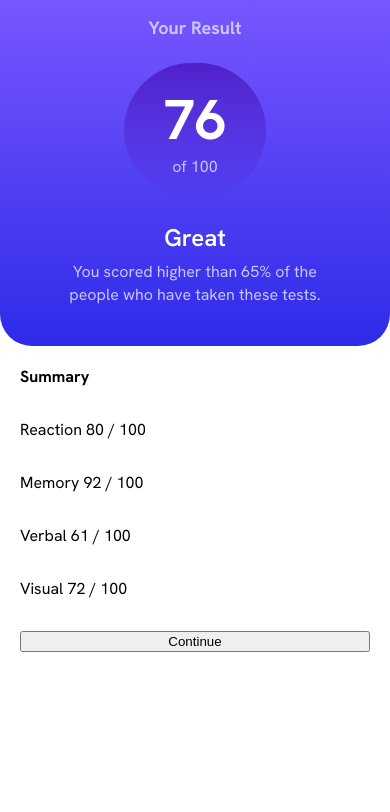
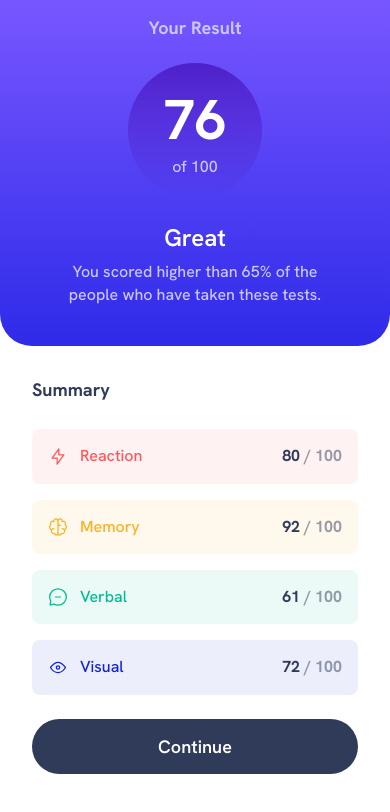
Before and after one commit to Scott1UP/results-summary, a plain HTML site: page index.html in a window 390 px wide. Drawn offline with Linux system fonts and the light colour scheme.

Commit message:
Finalisd mobile designs at 375px width

```diff
--- a/index.html
+++ b/index.html
@@ -34,11 +34,40 @@
       </div>
   </header>
       <div class="bottom">
-        <h4>Summary</h4>
-        <div class="reaction">Reaction 80 / 100</div>
-        <div class="memory">Memory 92 / 100</div>
-        <div class="verbal">Verbal 61 / 100</div>
-        <div class="visual">Visual 72 / 100</div>
+        <h3 class="summary">Summary</h3>
+
+        <div class="item reaction">
+          <div class="iconAndText">
+            <img src="./images/icon-reaction.svg" alt="lightning bolt icon">
+            <p class="red">Reaction</p>
+          </div>
+          <p class="scores"><strong><span class="mark">80</span> / 100</strong></p>
+        </div>
+
+        <div class="item memory">
+          <div class="iconAndText">
+            <img src="./images/icon-memory.svg" alt="brain icon">
+            <p class="orange">Memory</p>
+          </div>
+            <p class="scores"><strong><span class="mark">92</span> / 100</strong></p>
+        </div>
+
+        <div class="item verbal">
+          <div class="iconAndText">
+            <img src="./images/icon-verbal.svg" alt="speech bubble icon">
+            <p class="green">Verbal</p>
+          </div>
+            <p class="scores"><strong><span class="mark">61</span> / 100</strong></p>
+        </div>
+
+        <div class="item visual">
+          <div class="iconAndText">
+            <img src="./images/icon-visual.svg" alt="speech bubble icon">
+            <p class="blue">Visual</p>
+          </div>
+            <p class="scores"><strong><span class="mark">72</span> / 100</strong></p>
+        </div>
+
         <button>Continue</button>
       </div>
     </div>
--- a/styles.css
+++ b/styles.css
@@ -29,10 +29,15 @@ h3 {
     font-weight: 700;
 }
 
+.summary {
+    color: hsla(224, 30%, 27%, 100%);
+}
+
 p {
     font-size: 16px;
     line-height: 1.4;
-    color:hsl(241, 100%, 89%)
+    color:hsl(241, 100%, 89%);
+    font-weight: 500;
 }
 
 .top {
@@ -55,13 +60,89 @@ p {
 }
 
 .circle {
-    padding: 20px 40px;
+    padding: 20px 36px;
     border-radius: 360px;
     background-image: linear-gradient(hsla(256, 72%, 46%, 1),hsla(241, 72%, 46%, 0));
 }
 .bottom {
     display: flex;
     flex-direction: column;
-    gap: 2rem;
-    margin: 20px;
+    gap: 1rem;
+    margin: 32px;
 }
+
+.summary {
+    margin-bottom: 12px;
+}
+.item {
+    display: flex;
+    flex-direction: row;
+    justify-content: space-between;
+    padding: 16px;
+    border-radius: 8px;
+}
+
+.iconAndText {
+    display: flex;
+    flex-direction: row;
+    gap: 0.75rem;
+}
+
+.reaction {
+    background-color: hsla(0, 100%, 67%, 8%);
+}
+
+.memory {
+    background-color: hsla(39, 100%, 56%, 8%);
+}
+
+.verbal {
+    background-color: hsla(166, 100%, 37%, 8%);
+}
+
+.visual {
+    background-color: hsla(234, 85%, 45%, 8%);
+}
+
+.scores {
+    color: hsla(224, 30%, 27%, 50%);
+}
+
+.mark {
+    color: hsla(224, 30%, 27%, 100%);
+}
+
+.red {
+    color: hsl(0, 100%, 67%);
+}
+
+.orange {
+    color: hsl(39, 100%, 56%);
+}
+
+.green {
+    color: hsl(166, 100%, 37%);
+}
+
+.blue {
+    color: hsl(234, 85%, 45%);
+}
+
+button {
+    border: none;
+    padding: 16px 12px;
+    border-radius: 50px;
+    margin-top: 8px;
+
+    font-family: 'HankenGrotesk', sans-serif;
+    font-size: 18px;
+    font-weight: 600;
+
+    background-color: hsl(224, 30%, 27%);
+    color: white;
+}
+
+button:hover {
+    cursor: pointer;
+    background-image: linear-gradient(hsl(252, 100%, 67%), hsl(241, 81%, 54%));
+}
```
Also changed, not shown: images/icon-memory.svg (added), images/icon-reaction.svg (added), images/icon-verbal.svg (added), images/icon-visual.svg (added), 1 other file.
